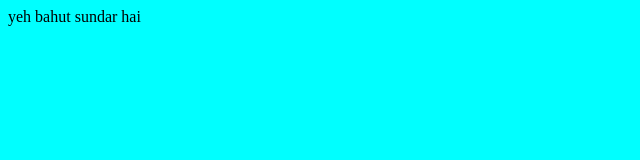
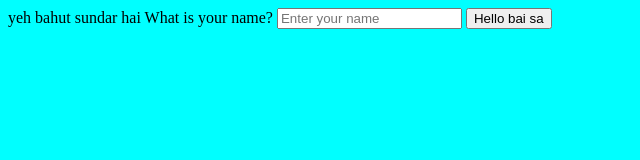
Before and after one commit to modivanshika82/supersimple-vanshi, a plain HTML site: page index.html in a window 1280 px wide. Shown: the whole page, without its empty margins (0-640 px from the left). Drawn offline with Linux system fonts and the light colour scheme.

Commit message:
Update index.html

```diff
--- a/index.html
+++ b/index.html
@@ -8,5 +8,9 @@
 </head>
 <body>
     yeh bahut sundar hai
+
+    <label id="cl" for="input">What is your name?</label>
+    <input id="ci" type="text" placeholder="Enter your name">
+    <input id="d" type="button" value="Hello bai sa">
 </body>
 </html>
```
